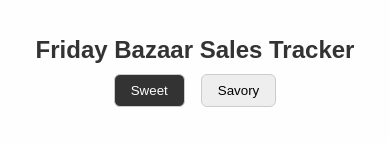
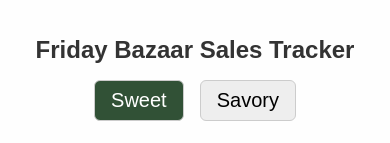
Before and after one commit to Emanhusseinn/sales-tracker, a plain HTML site: page index.html in a window 390 px wide. Shown: the top 143 px of the page. Drawn offline with Linux system fonts and the light colour scheme.

Commit message:
mob view

```diff
--- a/index.html
+++ b/index.html
@@ -1,6 +1,7 @@
 <!DOCTYPE html>
 <html lang="en">
 <head>
+  <meta name="viewport" content="width=device-width, initial-scale=1.0">
   <!-- <script src="https://cdn.jsdelivr.net/npm/@supabase/supabase-js"></script> -->
   <meta charset="UTF-8" />
   <title>Sales Tracker</title>
--- a/styles.css
+++ b/styles.css
@@ -135,7 +135,7 @@ input::-webkit-inner-spin-button {
   .tabs {
     display: flex;
     justify-content: center;
-    margin-bottom: 1rem;
+    margin: 1rem;
     gap: 1rem;
   }
 
@@ -145,10 +145,11 @@ input::-webkit-inner-spin-button {
     background: #eee;
     cursor: pointer;
     border-radius: 6px;
+    font-size: 20px;
   }
 
   .tabs button.active {
-    background: #333;
+    background: #315136;
     color: #fff;
   }
 
```
